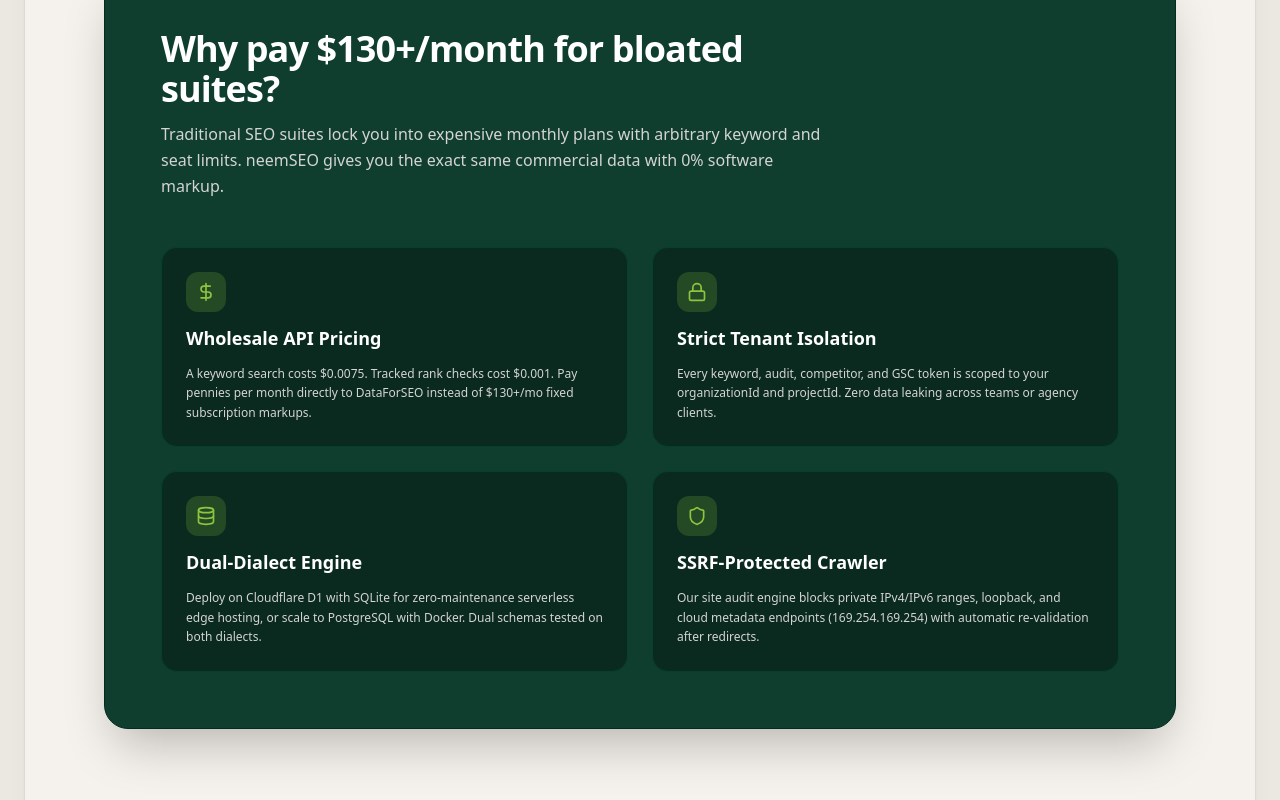
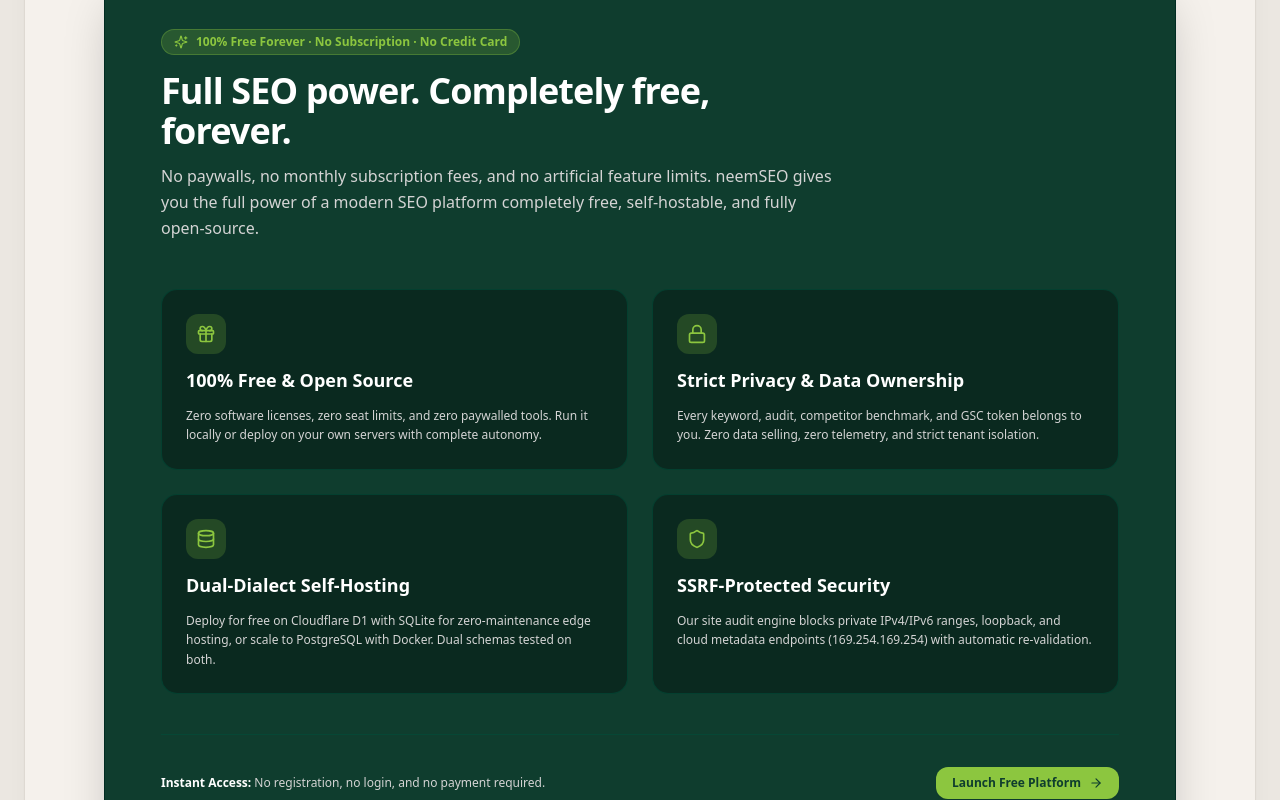
Before and after one commit to Ibrahist/neemSEO, a Next.js app: page / in a window 1280 px wide. Shown: the part 1860-2660 px from the top of the page. Built offline with nearby package versions, Linux system fonts and the light colour scheme; no server answers.

Commit message:
feat: transform comparison section to highlight 100% free open-source SEO intelligence

```diff
--- a/app/(marketing)/page.tsx
+++ b/app/(marketing)/page.tsx
@@ -23,7 +23,7 @@ export default function MarketingPage() {
           {/* Superpowers with neemSEO MCP Section */}
           <McpSection />
 
-          {/* Why Pay $130+/mo vs neemSEO Wholesale Comparison */}
+          {/* 100% Free SEO Intelligence Section */}
           <ComparisonSection />
 
           {/* Beyond Data Section */}
--- a/app/layout.tsx
+++ b/app/layout.tsx
@@ -4,9 +4,9 @@ import "./globals.css";
 
 export const metadata: Metadata = {
   metadataBase: new URL(process.env.NEXT_PUBLIC_APP_URL || "https://neemseo.com"),
-  title: "neemSEO | Pay-as-you-go open-source SEO platform",
+  title: "neemSEO | Professional SEO intelligence. Completely free, forever.",
   description:
-    "A simple, focused, self-hostable alternative to Semrush and Ahrefs. Bring your own DataForSEO key and pay only for what you use.",
+    "A simple, focused, self-hostable SEO platform. Completely free, open-source, and private.",
   icons: {
     icon: "/neemseo-mark.svg",
     shortcut: "/neemseo-mark.svg",
--- a/components/marketing/comparison-section.tsx
+++ b/components/marketing/comparison-section.tsx
@@ -1,28 +1,29 @@
 "use client";
 
-import { DollarSign, Shield, Database, Lock } from "lucide-react";
+import Link from "next/link";
+import { Sparkles, Shield, Database, Lock, Gift, ArrowRight } from "lucide-react";
 
 export function ComparisonSection() {
   const valueProps = [
     {
-      icon: DollarSign,
-      title: "Wholesale API Pricing",
-      desc: "A keyword search costs $0.0075. Tracked rank checks cost $0.001. Pay pennies per month directly to DataForSEO instead of $130+/mo fixed subscription markups.",
+      icon: Gift,
+      title: "100% Free & Open Source",
+      desc: "Zero software licenses, zero seat limits, and zero paywalled tools. Run it locally or deploy on your own servers with complete autonomy.",
     },
     {
       icon: Lock,
-      title: "Strict Tenant Isolation",
-      desc: "Every keyword, audit, competitor, and GSC token is scoped to your organizationId and projectId. Zero data leaking across teams or agency clients.",
+      title: "Strict Privacy & Data Ownership",
+      desc: "Every keyword, audit, competitor benchmark, and GSC token belongs to you. Zero data selling, zero telemetry, and strict tenant isolation.",
     },
     {
       icon: Database,
-      title: "Dual-Dialect Engine",
-      desc: "Deploy on Cloudflare D1 with SQLite for zero-maintenance serverless edge hosting, or scale to PostgreSQL with Docker. Dual schemas tested on both dialects.",
+      title: "Dual-Dialect Self-Hosting",
+      desc: "Deploy for free on Cloudflare D1 with SQLite for zero-maintenance edge hosting, or scale to PostgreSQL with Docker. Dual schemas tested on both.",
     },
     {
       icon: Shield,
-      title: "SSRF-Protected Crawler",
-      desc: "Our site audit engine blocks private IPv4/IPv6 ranges, loopback, and cloud metadata endpoints (169.254.169.254) with automatic re-validation after redirects.",
+      title: "SSRF-Protected Security",
+      desc: "Our site audit engine blocks private IPv4/IPv6 ranges, loopback, and cloud metadata endpoints (169.254.169.254) with automatic re-validation.",
     },
   ];
 
@@ -30,12 +31,17 @@ export function ComparisonSection() {
     <section className="max-w-[1120px] mx-auto px-6 my-14">
       <div className="rounded-3xl bg-[#0F3D2E] text-white p-8 md:p-14 shadow-2xl border border-emerald-950">
         <div className="max-w-2xl mb-12">
+          <div className="inline-flex items-center gap-2 px-3 py-1 rounded-full bg-[#8CC63F]/20 border border-[#8CC63F]/30 text-[#8CC63F] text-xs font-semibold mb-4">
+            <Sparkles className="h-3.5 w-3.5" />
+            <span>100% Free Forever · No Subscription · No Credit Card</span>
+          </div>
           <h2 className="text-3xl md:text-4xl font-bold tracking-tight text-white">
-            Why pay $130+/month for bloated suites?
+            Full SEO power. Completely free, forever.
           </h2>
           <p className="mt-3 text-sm md:text-base text-neutral-300 leading-relaxed">
-            Traditional SEO suites lock you into expensive monthly plans with arbitrary keyword and
-            seat limits. neemSEO gives you the exact same commercial data with 0% software markup.
+            No paywalls, no monthly subscription fees, and no artificial feature limits. neemSEO
+            gives you the full power of a modern SEO platform completely free, self-hostable, and
+            fully open-source.
           </p>
         </div>
 
@@ -59,6 +65,21 @@ export function ComparisonSection() {
             );
           })}
         </div>
+
+        {/* Bottom Callout Banner */}
+        <div className="mt-10 pt-8 border-t border-emerald-900/60 flex flex-col sm:flex-row sm:items-center justify-between gap-4">
+          <div className="text-xs text-neutral-300">
+            <span className="font-semibold text-white">Instant Access:</span> No registration, no
+            login, and no payment required.
+          </div>
+          <Link
+            href="/projects"
+            className="inline-flex items-center gap-2 px-4 py-2 rounded-xl bg-[#8CC63F] text-[#0F3D2E] text-xs font-bold hover:bg-[#9de047] transition-colors shadow-xs shrink-0"
+          >
+            <span>Launch Free Platform</span>
+            <ArrowRight className="h-3.5 w-3.5" />
+          </Link>
+        </div>
       </div>
     </section>
   );
--- a/components/marketing/toolkit-demo.tsx
+++ b/components/marketing/toolkit-demo.tsx
@@ -104,7 +104,7 @@ export function ToolkitDemo() {
               </h4>
             </div>
             <p className="text-xs text-neutral-500 mt-0.5">
-              Wholesale DataForSEO API · Cached in api_cache · Scoped to project
+              100% Free Platform · Instant DataForSEO Insights · Project Scoped
             </p>
           </div>
 
```
